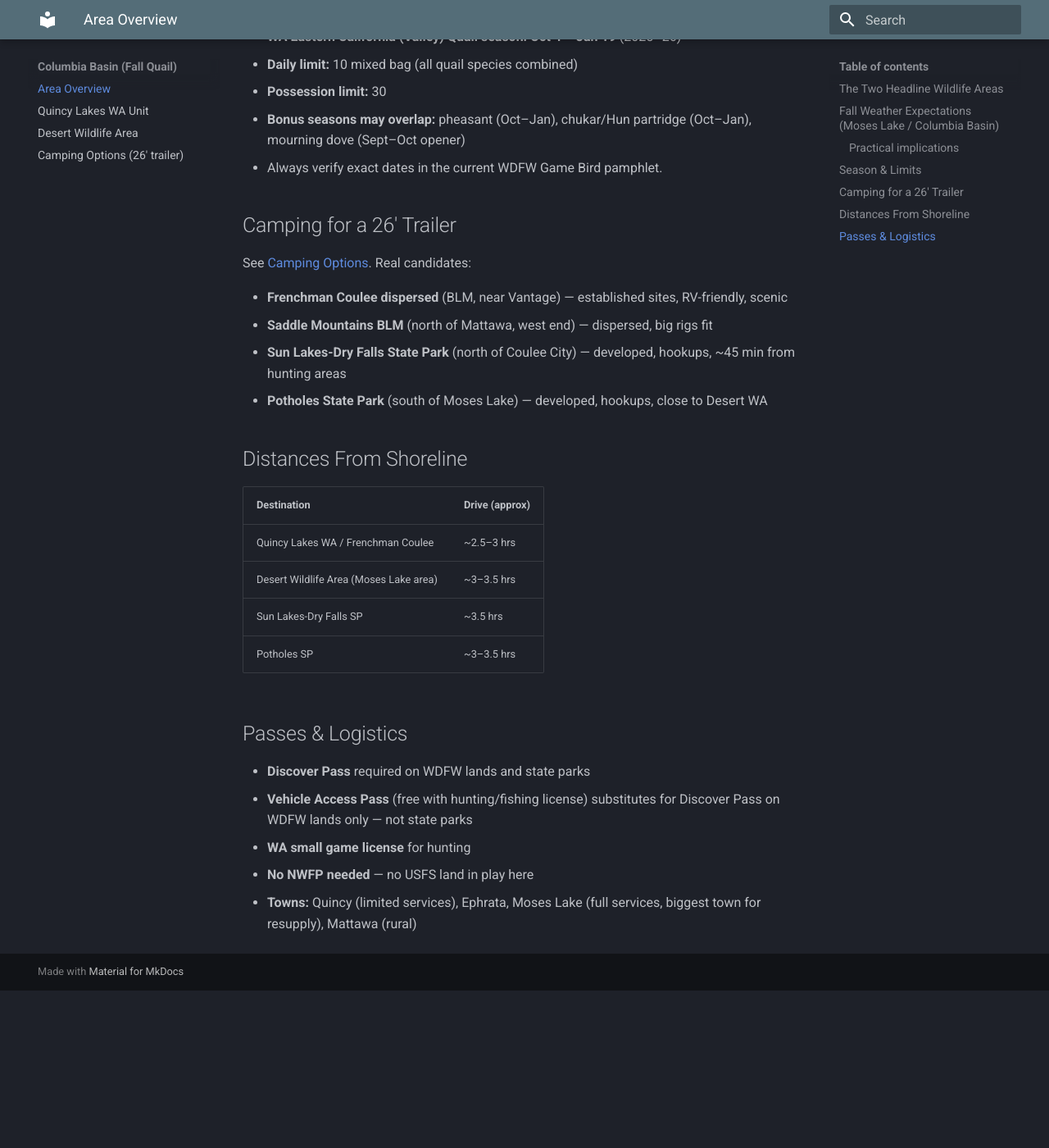
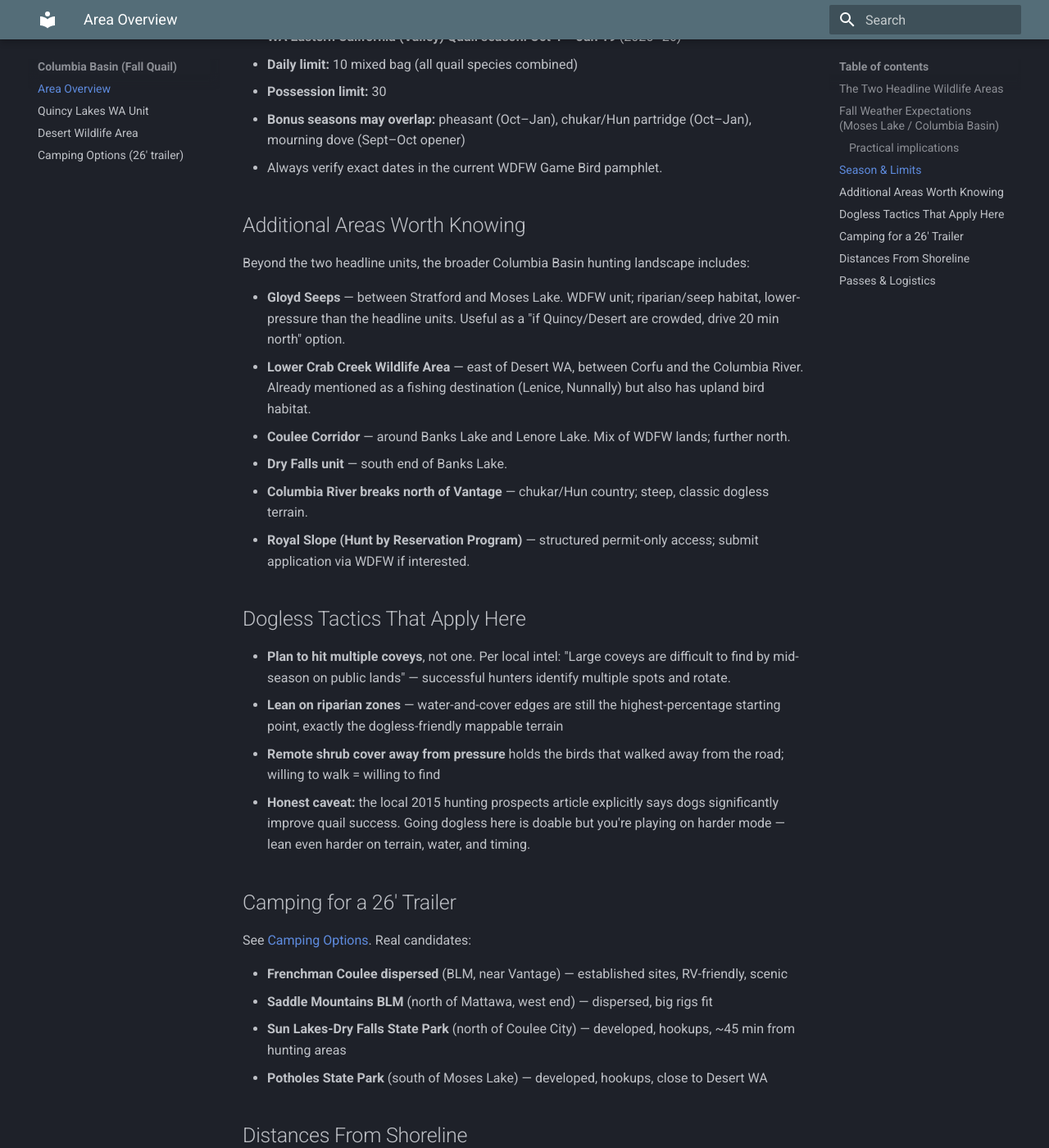
Before and after one commit to jdosher/outdoors-manual, an MkDocs documentation site: the page built from docs/8_columbia_basin/Overview.md, in a window 1280 px wide and 1400 px high, scrolled down 2016 px. Shown: the whole window at 82% size. Built offline with MkDocs 1.6.1 and Material for MkDocs 9.7.7, drawn with Linux system fonts in a browser that asks for light colours; before the commit the page ends 3224 px from its top, so only the background shows below that.

Commit message:
Columbia Basin Overview: add additional area options (Gloyd Seeps, Lower Crab Creek, Coulee Corridor, etc.) and dogless tactical notes from 2015 local intel

```diff
--- a/docs/8_columbia_basin/Overview.md
+++ b/docs/8_columbia_basin/Overview.md
@@ -47,6 +47,24 @@ Eastside continental climate — cool, mostly dry, and **windier than the westsi
 * **Bonus seasons may overlap:** pheasant (Oct–Jan), chukar/Hun partridge (Oct–Jan), mourning dove (Sept–Oct opener)
 * Always verify exact dates in the current WDFW Game Bird pamphlet.
 
+## Additional Areas Worth Knowing
+
+Beyond the two headline units, the broader Columbia Basin hunting landscape includes:
+
+* **Gloyd Seeps** — between Stratford and Moses Lake. WDFW unit; riparian/seep habitat, lower-pressure than the headline units. Useful as a "if Quincy/Desert are crowded, drive 20 min north" option.
+* **Lower Crab Creek Wildlife Area** — east of Desert WA, between Corfu and the Columbia River. Already mentioned as a fishing destination (Lenice, Nunnally) but also has upland bird habitat.
+* **Coulee Corridor** — around Banks Lake and Lenore Lake. Mix of WDFW lands; further north.
+* **Dry Falls unit** — south end of Banks Lake.
+* **Columbia River breaks north of Vantage** — chukar/Hun country; steep, classic dogless terrain.
+* **Royal Slope (Hunt by Reservation Program)** — structured permit-only access; submit application via WDFW if interested.
+
+## Dogless Tactics That Apply Here
+
+* **Plan to hit multiple coveys**, not one. Per local intel: "Large coveys are difficult to find by mid-season on public lands" — successful hunters identify multiple spots and rotate.
+* **Lean on riparian zones** — water-and-cover edges are still the highest-percentage starting point, exactly the dogless-friendly mappable terrain
+* **Remote shrub cover away from pressure** holds the birds that walked away from the road; willing to walk = willing to find
+* **Honest caveat:** the local 2015 hunting prospects article explicitly says dogs significantly improve quail success. Going dogless here is doable but you're playing on harder mode — lean even harder on terrain, water, and timing.
+
 ## Camping for a 26' Trailer
 
 See [Camping Options](camping_options.md). Real candidates:
```
